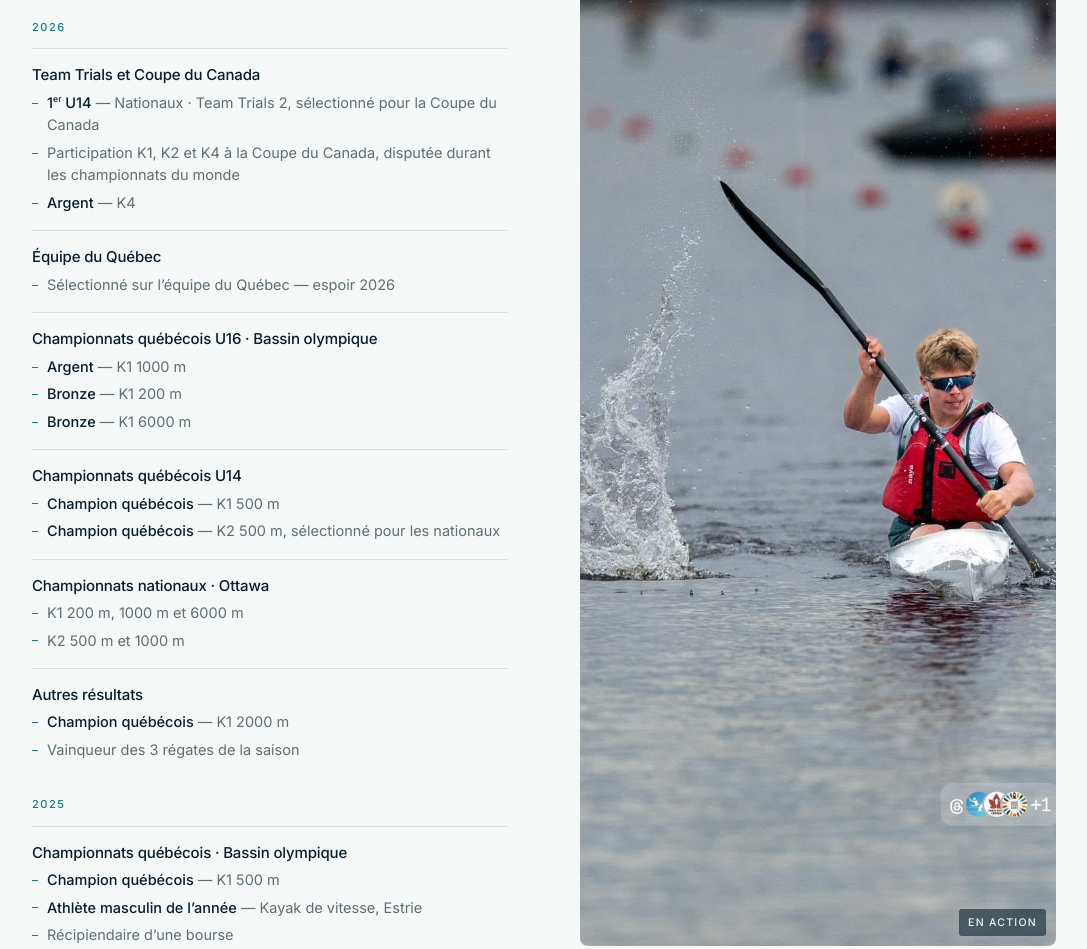
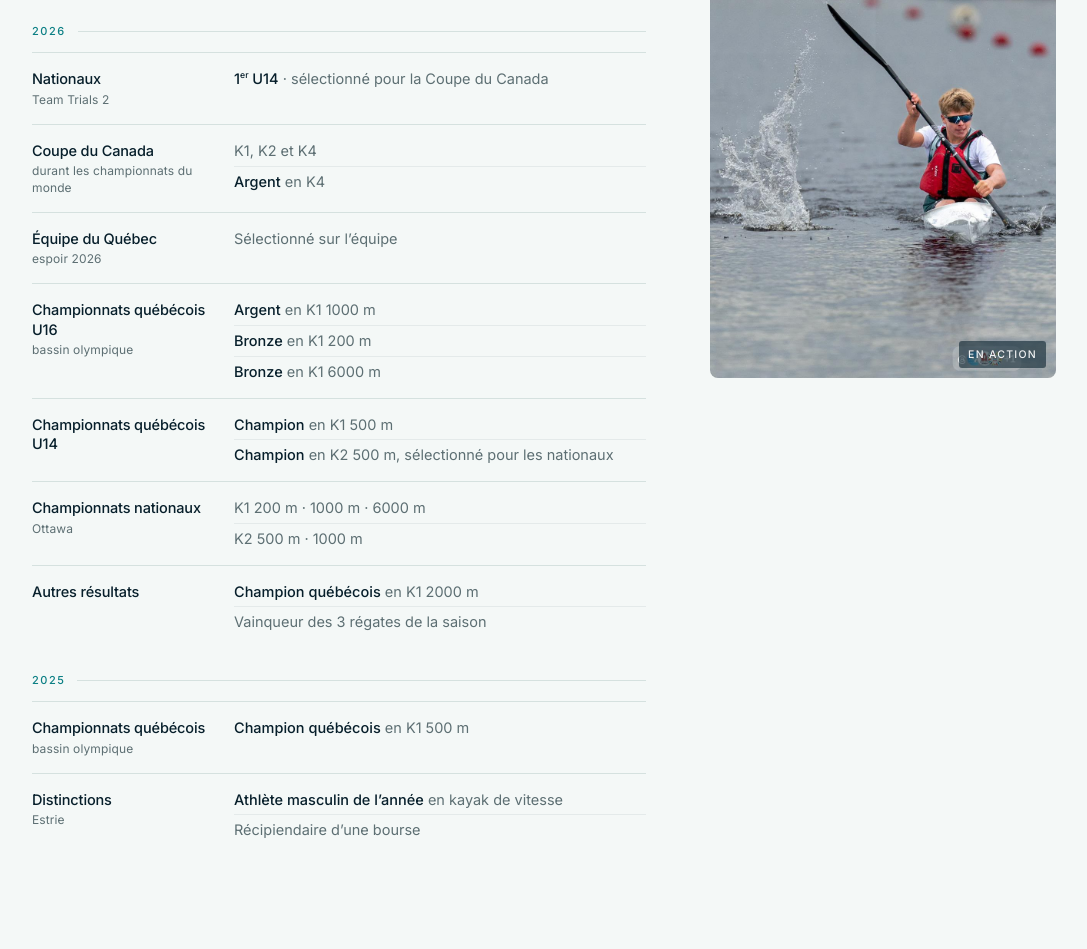
Before and after one commit to JupomIII/laurent-pomerleau, a plain HTML site: page index.html in a window 1280 px wide. Shown: the part 1632-2581 px from the top of the page, without its empty margins (96-1183 px from the left). Drawn offline with Linux system fonts and the light colour scheme.

Commit message:
Réalisations réorganisées en lignes lisibles
Chaque épreuve est présentée à gauche avec son contexte et ses résultats à droite, et la photo ne s'étire plus sur toute la hauteur de la section.

```diff
--- a/index.html
+++ b/index.html
@@ -9,7 +9,7 @@
       content="Portfolio sportif — le parcours, les résultats et les photos d’un athlète de kayak de vitesse"
     />
     <title>Laurent Pomerleau — Kayak de vitesse</title>
-    <link rel="stylesheet" href="style.css?v=15" />
+    <link rel="stylesheet" href="style.css?v=16" />
   </head>
   <body>
     <header class="site-header" id="top">
@@ -77,58 +77,56 @@
               <p class="season-year">2026</p>
 
               <div class="season-block">
-                <h3>Team Trials et Coupe du Canada</h3>
+                <h3>Nationaux <span>Team Trials 2</span></h3>
                 <ul>
-                  <li>
-                    <strong>1<sup>er</sup> U14</strong> — Nationaux · Team Trials 2, sélectionné pour la
-                    Coupe du Canada
-                  </li>
-                  <li>
-                    Participation K1, K2 et K4 à la Coupe du Canada, disputée durant les championnats du
-                    monde
-                  </li>
-                  <li><strong>Argent</strong> — K4</li>
+                  <li><strong>1<sup>er</sup> U14</strong> · sélectionné pour la Coupe du Canada</li>
                 </ul>
               </div>
 
               <div class="season-block">
-                <h3>Équipe du Québec</h3>
+                <h3>Coupe du Canada <span>durant les championnats du monde</span></h3>
                 <ul>
-                  <li>Sélectionné sur l’équipe du Québec — espoir 2026</li>
+                  <li>K1, K2 et K4</li>
+                  <li><strong>Argent</strong> en K4</li>
                 </ul>
               </div>
 
               <div class="season-block">
-                <h3>Championnats québécois U16 · Bassin olympique</h3>
+                <h3>Équipe du Québec <span>espoir 2026</span></h3>
                 <ul>
-                  <li><strong>Argent</strong> — K1 1000 m</li>
-                  <li><strong>Bronze</strong> — K1 200 m</li>
-                  <li><strong>Bronze</strong> — K1 6000 m</li>
+                  <li>Sélectionné sur l’équipe</li>
+                </ul>
+              </div>
+
+              <div class="season-block">
+                <h3>Championnats québécois U16 <span>bassin olympique</span></h3>
+                <ul>
+                  <li><strong>Argent</strong> en K1 1000 m</li>
+                  <li><strong>Bronze</strong> en K1 200 m</li>
+                  <li><strong>Bronze</strong> en K1 6000 m</li>
                 </ul>
               </div>
 
               <div class="season-block">
                 <h3>Championnats québécois U14</h3>
                 <ul>
-                  <li><strong>Champion québécois</strong> — K1 500 m</li>
-                  <li>
-                    <strong>Champion québécois</strong> — K2 500 m, sélectionné pour les nationaux
-                  </li>
+                  <li><strong>Champion</strong> en K1 500 m</li>
+                  <li><strong>Champion</strong> en K2 500 m, sélectionné pour les nationaux</li>
                 </ul>
               </div>
 
               <div class="season-block">
-                <h3>Championnats nationaux · Ottawa</h3>
+                <h3>Championnats nationaux <span>Ottawa</span></h3>
                 <ul>
-                  <li>K1 200 m, 1000 m et 6000 m</li>
-                  <li>K2 500 m et 1000 m</li>
+                  <li>K1 200 m · 1000 m · 6000 m</li>
+                  <li>K2 500 m · 1000 m</li>
                 </ul>
               </div>
 
               <div class="season-block">
                 <h3>Autres résultats</h3>
                 <ul>
-                  <li><strong>Champion québécois</strong> — K1 2000 m</li>
+                  <li><strong>Champion québécois</strong> en K1 2000 m</li>
                   <li>Vainqueur des 3 régates de la saison</li>
                 </ul>
               </div>
@@ -138,10 +136,16 @@
               <p class="season-year">2025</p>
 
               <div class="season-block">
-                <h3>Championnats québécois · Bassin olympique</h3>
+                <h3>Championnats québécois <span>bassin olympique</span></h3>
                 <ul>
-                  <li><strong>Champion québécois</strong> — K1 500 m</li>
-                  <li><strong>Athlète masculin de l’année</strong> — Kayak de vitesse, Estrie</li>
+                  <li><strong>Champion québécois</strong> en K1 500 m</li>
+                </ul>
+              </div>
+
+              <div class="season-block">
+                <h3>Distinctions <span>Estrie</span></h3>
+                <ul>
+                  <li><strong>Athlète masculin de l’année</strong> en kayak de vitesse</li>
                   <li>Récipiendaire d’une bourse</li>
                 </ul>
               </div>
--- a/style.css
+++ b/style.css
@@ -424,15 +424,15 @@ h2 {
 
 .split {
   display: grid;
-  grid-template-columns: 1fr 1fr;
-  gap: clamp(32px, 6vw, 72px);
+  grid-template-columns: minmax(0, 1.28fr) minmax(0, 0.72fr);
+  gap: clamp(32px, 5vw, 64px);
   align-items: start;
 }
 
 .split-photo {
-  position: relative;
-  height: 100%;
-  min-height: 420px;
+  position: sticky;
+  top: 32px;
+  height: clamp(420px, 64vh, 560px);
   border-radius: var(--radius);
   overflow: hidden;
 }
@@ -490,10 +490,13 @@ h2 {
 /* ---------- Saisons ---------- */
 
 .season {
-  margin-top: 34px;
+  margin-top: 38px;
 }
 
 .season-year {
+  display: flex;
+  align-items: center;
+  gap: 12px;
   margin: 0;
   padding-bottom: 12px;
   border-bottom: 1px solid var(--line-light);
@@ -504,10 +507,19 @@ h2 {
   color: var(--teal);
 }
 
+.season-year::after {
+  content: "";
+  flex: 1;
+  height: 1px;
+  background: var(--line-light);
+}
+
 .season-block {
   display: grid;
-  gap: 7px;
-  padding: 16px 0;
+  grid-template-columns: minmax(0, 178px) minmax(0, 1fr);
+  gap: 2px 24px;
+  align-items: baseline;
+  padding: 15px 0;
   border-bottom: 1px solid var(--line-light);
 }
 
@@ -518,34 +530,37 @@ h2 {
 
 .season-block h3 {
   margin: 0;
-  font-size: 15px;
+  font-size: 14.5px;
   font-weight: 500;
-  line-height: 1.3;
+  line-height: 1.35;
   letter-spacing: -0.01em;
   color: var(--ink);
 }
 
+.season-block h3 span {
+  display: block;
+  margin-top: 3px;
+  font-size: 12px;
+  font-weight: 400;
+  line-height: 1.4;
+  letter-spacing: 0.01em;
+  color: var(--muted-light);
+}
+
 .season-block ul {
   display: grid;
-  gap: 5px;
+  gap: 4px;
 }
 
 .season-block li {
-  position: relative;
-  padding-left: 15px;
   font-size: 14.5px;
-  line-height: 1.55;
+  line-height: 1.5;
   color: var(--muted-light);
 }
 
-.season-block li::before {
-  content: "";
-  position: absolute;
-  top: 0.75em;
-  left: 0;
-  width: 6px;
-  height: 1px;
-  background: var(--teal);
+.season-block li + li {
+  padding-top: 4px;
+  border-top: 1px solid rgba(15, 45, 58, 0.07);
 }
 
 .season-block li strong {
@@ -940,8 +955,20 @@ h2 {
   }
 
   .split-photo {
+    position: relative;
+    top: auto;
     min-height: 340px;
     height: 340px;
+  }
+
+  .season-block {
+    grid-template-columns: minmax(0, 1fr);
+    gap: 8px;
+  }
+
+  .season-block h3 span {
+    display: inline;
+    margin-left: 6px;
   }
 }
 
@@ -1303,6 +1330,11 @@ h2 {
     line-height: 1.35;
   }
 
+  .season-block {
+    grid-template-columns: 34mm minmax(0, 1fr);
+    gap: 1mm 4mm;
+  }
+
   .season-block,
   .ph {
     break-inside: avoid;
@@ -1320,6 +1352,7 @@ h2 {
   }
 
   .split-photo {
+    position: static;
     height: 46mm;
     min-height: 0;
   }
```
